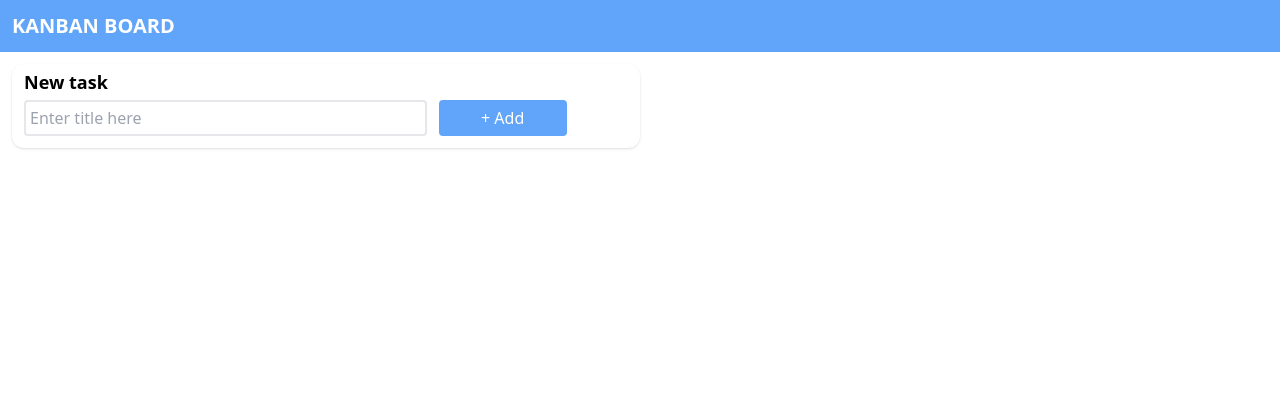
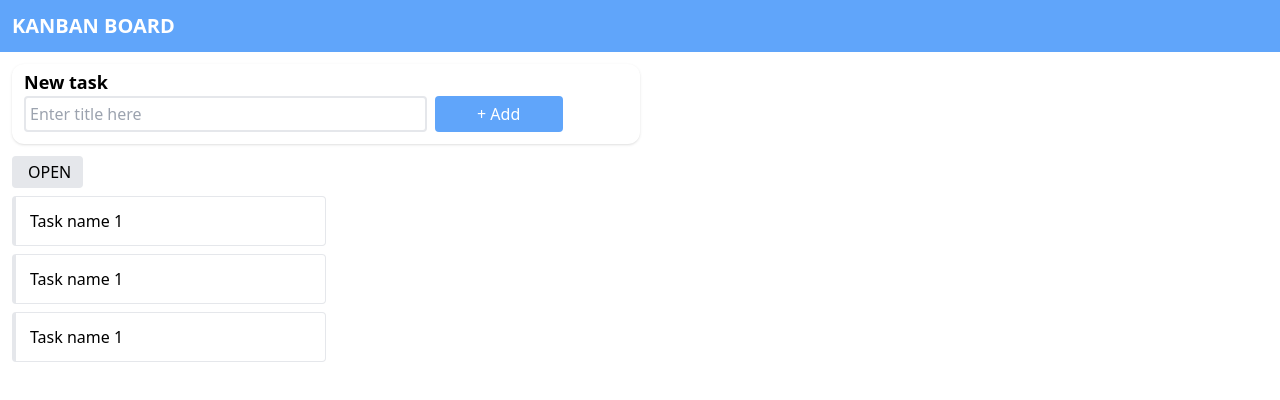
Before and after one commit to ilanabatavraam/kanban, a React (Create React App) app: page / in a window 1280 px wide. Shown: the top 400 px of the page. Built offline with nearby package versions, Linux system fonts and the light colour scheme.

Commit message:
line added

```diff
--- a/src/App.tsx
+++ b/src/App.tsx
@@ -2,6 +2,7 @@ import React from 'react';
 import {Header} from "./components/Header";
 import {Main} from "./components/Main";
 import {FormAdd} from "./components/FormAdd";
+import {TasksLine} from "./components/TasksLine";
 
 function App() {
   return (
@@ -9,6 +10,7 @@ function App() {
       <Header />
         <Main title='Kanban main content'>
             <FormAdd />
+            <TasksLine />
         </Main>
     </>
   );
--- a/src/components/FormAdd.tsx
+++ b/src/components/FormAdd.tsx
@@ -1,14 +1,15 @@
 export function FormAdd() {
     return (
-        <form name="add-task" className="rounded-xl bg-white shadow w-2/4 pb-3 pt-3 pl-3 pr-3">
-            <h2 className="text-black leading-3 text-lg font-bold mb-3">New task</h2>
+        <form name="add-task" className="flex flex-wrap gap-2 rounded-xl bg-white shadow w-2/4 pb-3 pt-3 pl-3 pr-3">
+            <h2 className="text-black w-8/12 leading-3 text-lg font-bold">New task</h2>
             <input
                 type="text"
-                className="w-2/3 border-2 rounded p-1 placeholder-gray-300::placeholder mr-3"
+                className="w-2/3 border-2 rounded p-1 placeholder-gray-300::placeholder"
                 name="task-name"
                 placeholder="Enter title here"
                 required
                 minLength={4}
+                autoComplete="off"
             />
             <button className="bg-blue-400 hover:opacity-75 w-32 text-white rounded p-1 pr-5 pl-5 leading-7" type="submit">+ Add</button>
         </form>
--- a/src/components/Main.tsx
+++ b/src/components/Main.tsx
@@ -6,7 +6,7 @@ interface MainProps {
 }
 export function Main({ children, title }: MainProps) {
     return (
-        <main className="max-w-screen-xl pb-3 pt-3 pl-3 pr-3">
+        <main className="max-w-screen-xl mr-auto ml-auto pb-3 pt-3 pl-3 pr-3 flex flex-col gap-3">
             { children }
         </main>
     )
--- /dev/null
+++ b/src/components/TasksLine.tsx
@@ -0,0 +1,18 @@
+export function TasksLine() {
+    return (
+        <div data-name="open" className="flex flex-col gap-2 w-1/4">
+            <h3 className="bg-gray-200 uppercase w-fit p-1 pl-4 pr-3 rounded">Open</h3>
+            <ul className="flex flex-col gap-2">
+                <li className="rounded p-3 border cursor-pointer border-l-4 border-l-gray-200">
+                    <span className="border-2 border-transparent hover:border-2 hover:border-gray-400 hover:border-dashed">Task name 1</span>
+                </li>
+                <li className="rounded p-3 border cursor-pointer border-l-4 border-l-gray-200">
+                    <span className="border-2 border-transparent hover:border-2 hover:border-gray-400 hover:border-dashed">Task name 1</span>
+                </li>
+                <li className="rounded p-3 border cursor-pointer border-l-4 border-l-gray-200">
+                    <span className="border-2 border-transparent hover:border-2 hover:border-gray-400 hover:border-dashed">Task name 1</span>
+                </li>
+            </ul>
+        </div>
+    )
+}
```
